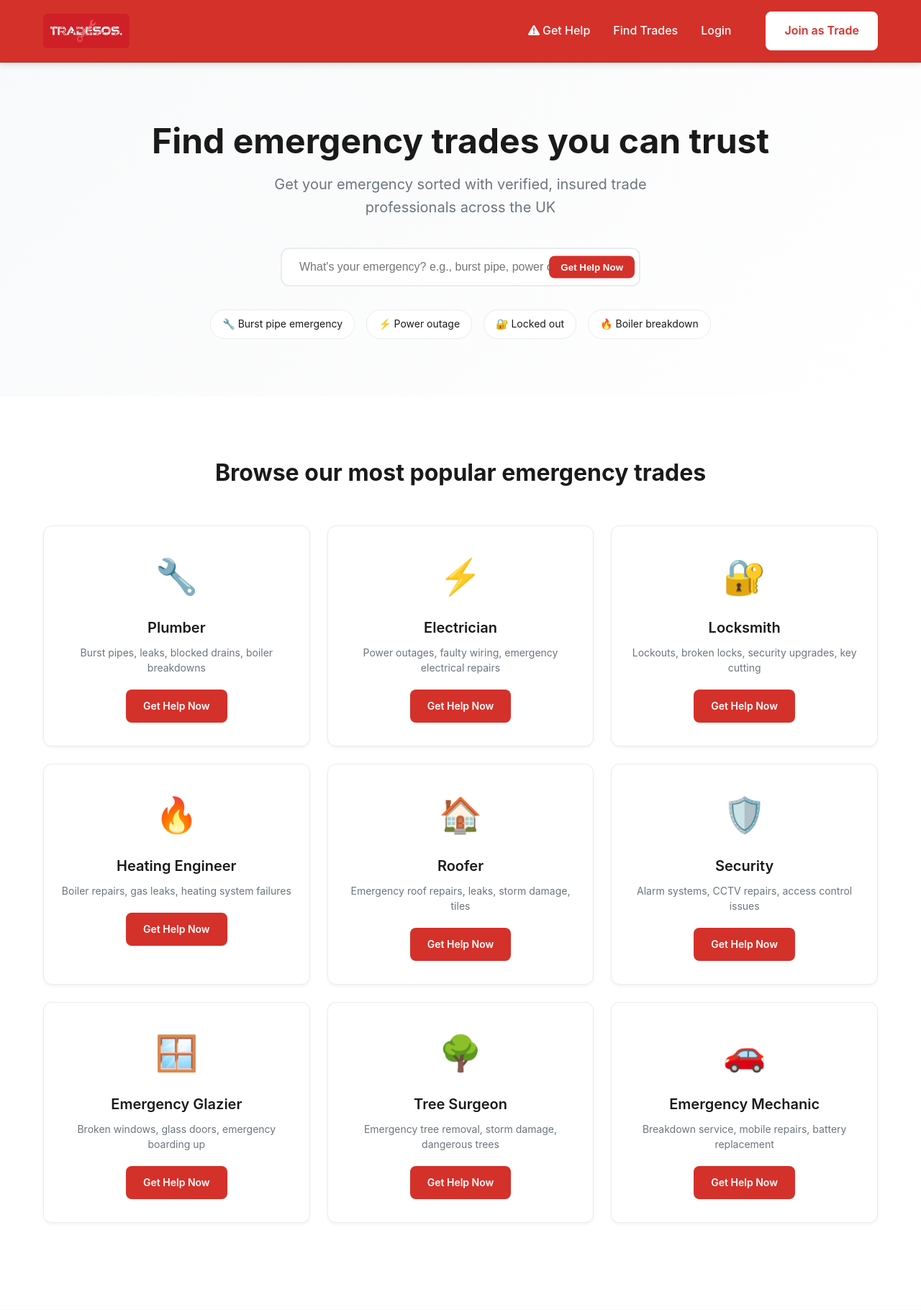
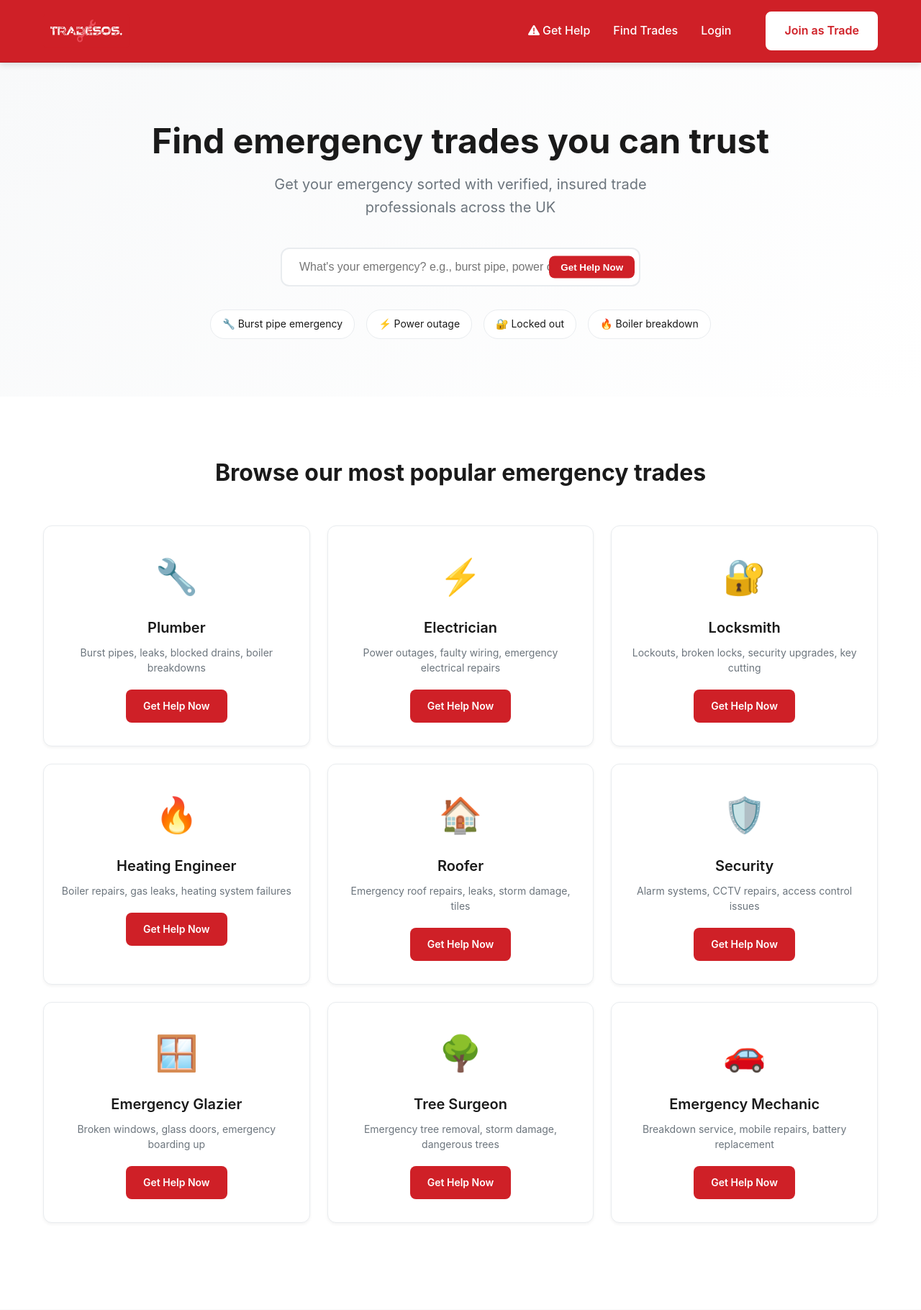
Before and after one commit to Vlad1343/TradeSOS, a Flask app: page / in a window 1280 px wide. Shown: the top 1820 px of the page at 72% size. Run offline with Flask 3, Linux system fonts and the light colour scheme; data that the repository does not hold is empty; some libraries are stand-ins or nearby versions.

Commit message:
Update the primary red color to match the specified hex code
Update --tradesos-red and --tradesos-red-dark CSS variables in static/css/checkatrade-style.css to #cf2027 and #b01c22 respectively.

Replit-Commit-Author: Agent
Replit-Commit-Session-Id: 4dc69728-33f4-43b5-ad79-57e2135000da
Replit-Commit-Checkpoint-Type: full_checkpoint
Replit-Commit-Screenshot-Url: https://storage.googleapis.com/screenshot-production-us-central1/99d5f9be-1c8c-441d-808b-75470323a71e/4dc69728-33f4-43b5-ad79-57e2135000da/1mV30tr

```diff
--- a/static/css/checkatrade-style.css
+++ b/static/css/checkatrade-style.css
@@ -2,8 +2,8 @@
 /* Maintaining red, black, white color scheme */
 
 :root {
-    --tradesos-red: #D4312A;
-    --tradesos-red-dark: #B82823;
+    --tradesos-red: #cf2027;
+    --tradesos-red-dark: #b01c22;
     --tradesos-black: #1a1a1a;
     --tradesos-gray: #f8f9fa;
     --tradesos-gray-dark: #e9ecef;
```
